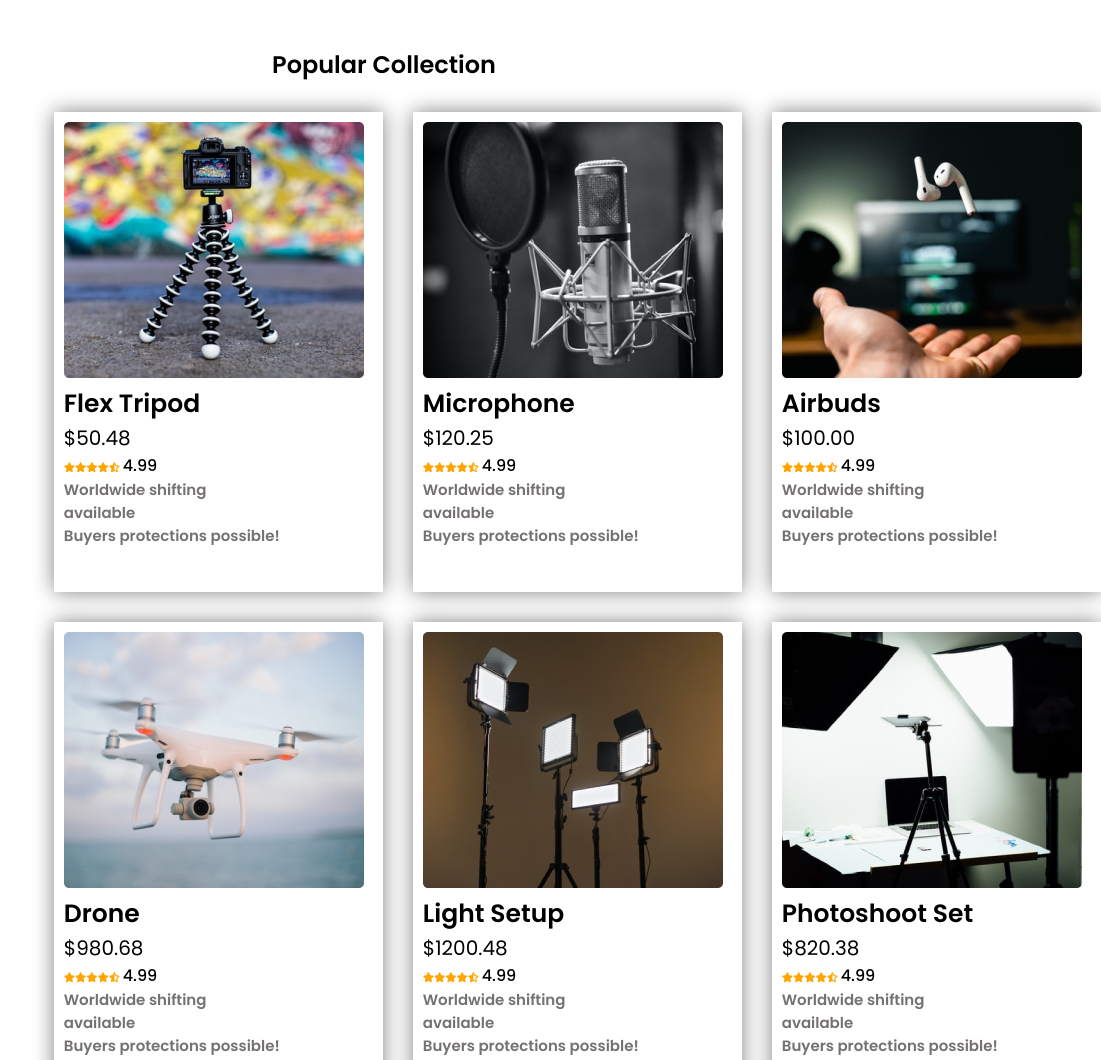
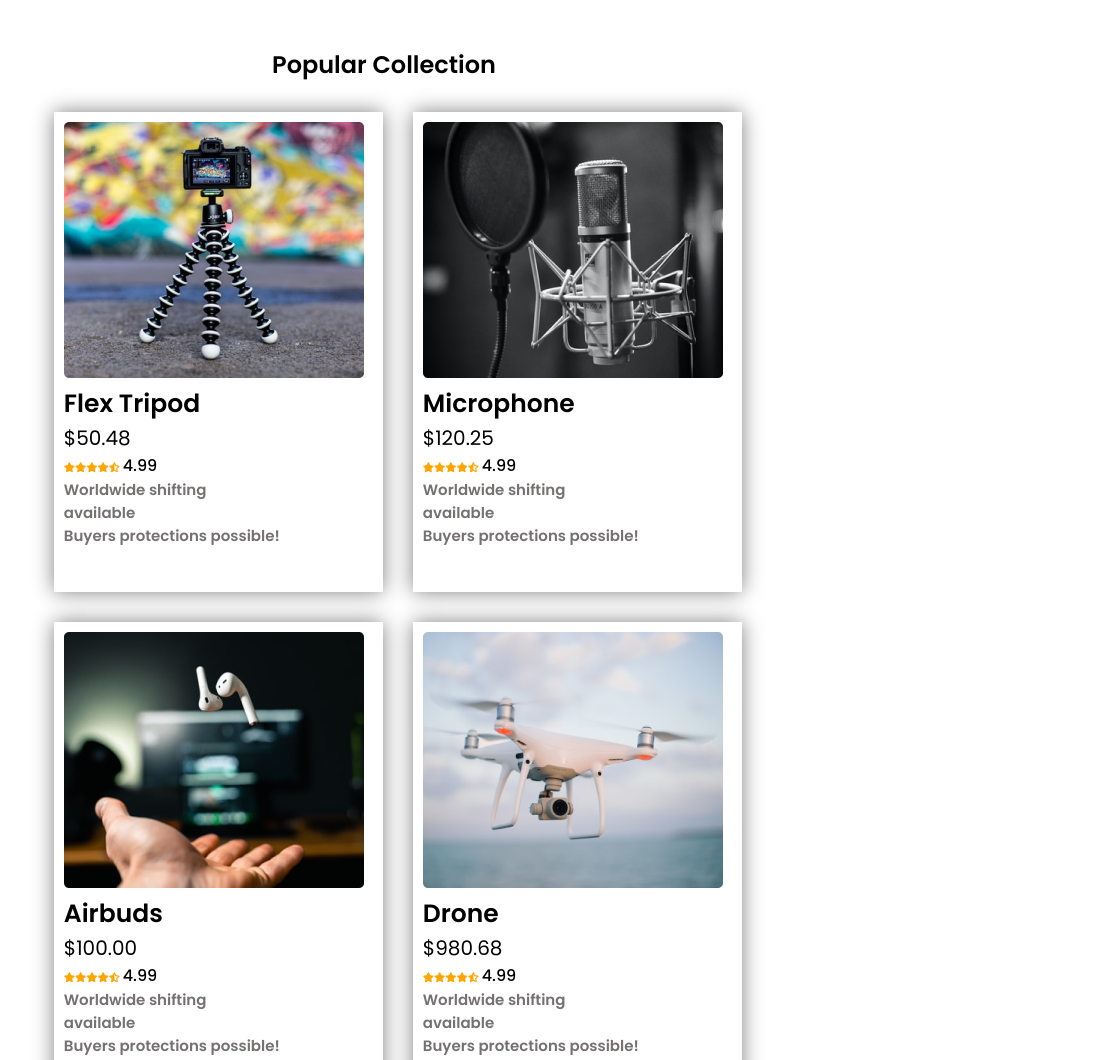
Before and after one commit to limaakter1/influencer-gears, a plain HTML site: page index.html in a window 768 px wide. Shown: the part 530-1590 px from the top of the page, 1101 px wide, since content can reach past the window. Drawn offline with Linux system fonts and the light colour scheme; a web font is replaced by a local one.

Commit message:
tab responsiveness added

```diff
--- a/style.css
+++ b/style.css
@@ -164,3 +164,8 @@ footer .fab {
     width: 100%;
   }
 }
+@media only screen and (min-width: 689px) and (max-width: 992px) {
+  .collections {
+    grid-template-columns: repeat(2, 1fr);
+  }
+}
```
